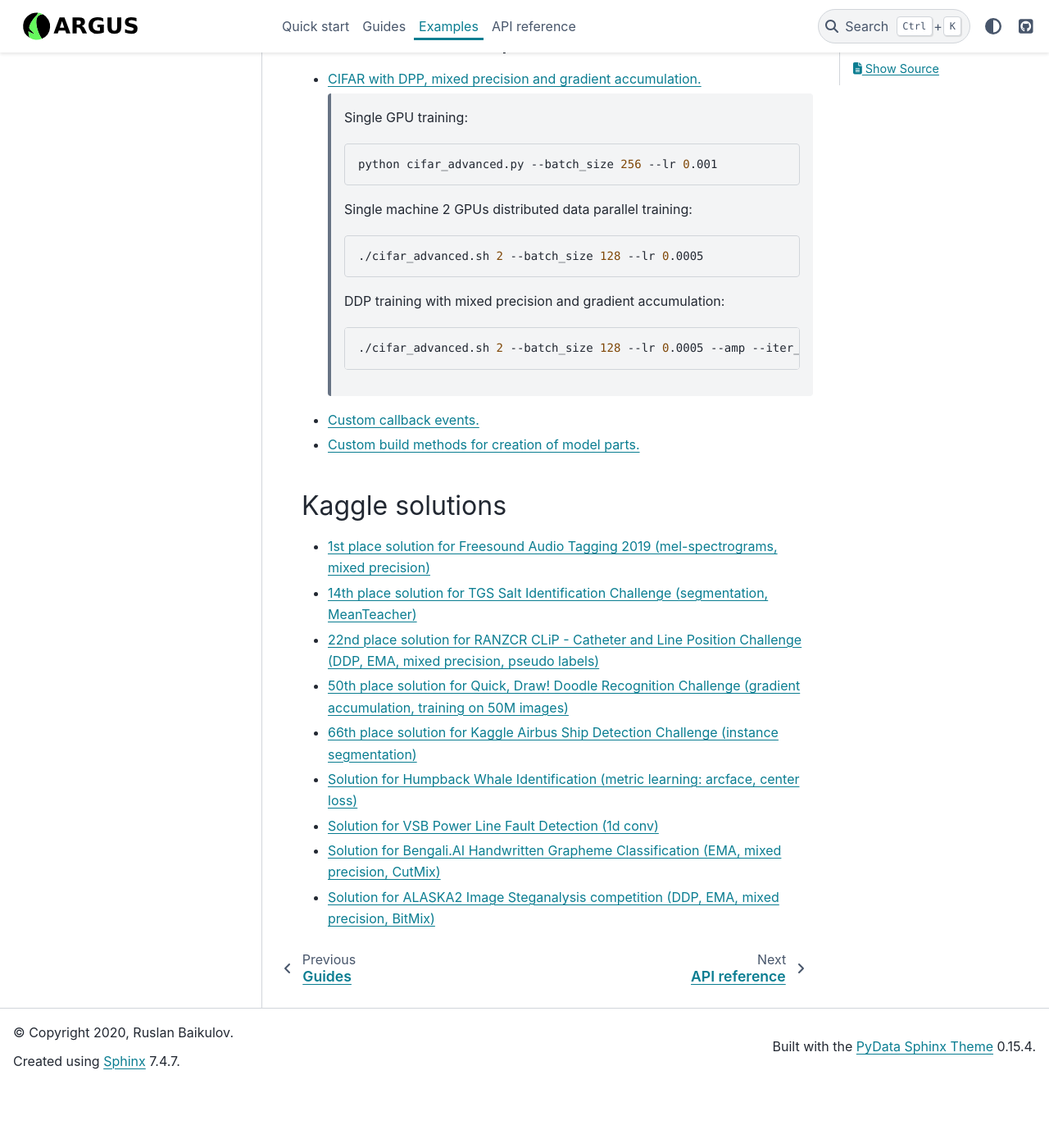
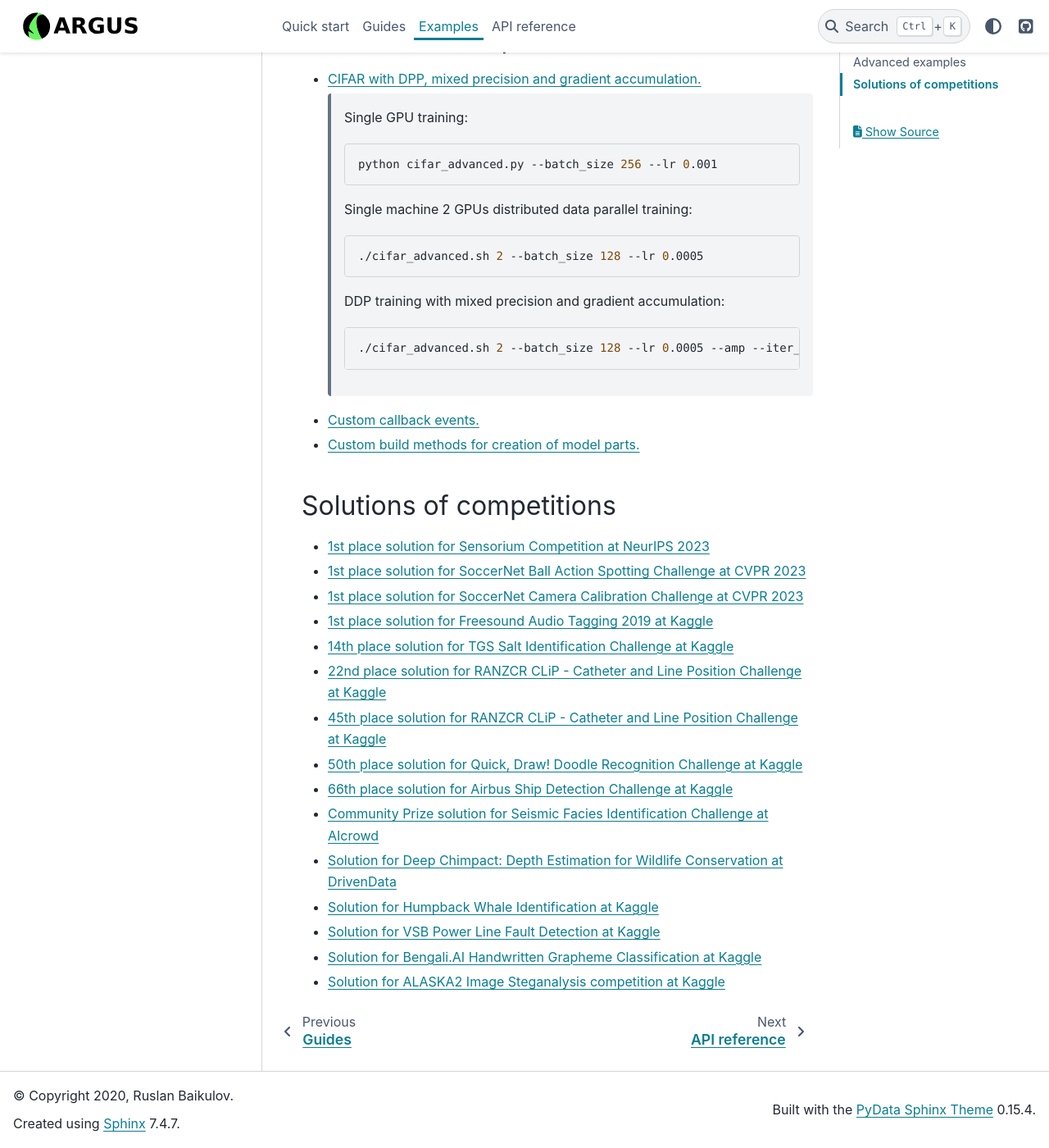
Before and after one commit to lRomul/argus, a Sphinx documentation site: the page built from docs/source/examples.rst, in a window 1280 px wide and 1400 px high, scrolled down 526 px. Shown: the whole window at 82% size. Built offline with Sphinx 7.4.7 and the PyData theme 0.15.4, drawn with Linux system fonts in a browser that asks for light colours; before the commit the page ends 1849 px from its top, so only the background shows below that.

Commit message:
docs: Add new solutions of competitions to examples section

```diff
--- a/docs/source/examples.rst
+++ b/docs/source/examples.rst
@@ -39,15 +39,21 @@ Advanced examples
 * `Custom callback events. <https://github.com/lRomul/argus/blob/master/examples/custom_events.py>`_
 * `Custom build methods for creation of model parts. <https://github.com/lRomul/argus/blob/master/examples/custom_build_methods.py>`_
 
-Kaggle solutions
-----------------
+Solutions of competitions
+-------------------------
 
-* `1st place solution for Freesound Audio Tagging 2019 (mel-spectrograms, mixed precision) <https://github.com/lRomul/argus-freesound>`_
-* `14th place solution for TGS Salt Identification Challenge (segmentation, MeanTeacher) <https://github.com/lRomul/argus-tgs-salt>`_
-* `22nd place solution for RANZCR CLiP - Catheter and Line Position Challenge (DDP, EMA, mixed precision, pseudo labels) <https://github.com/lRomul/ranzcr-clip>`_
-* `50th place solution for Quick, Draw! Doodle Recognition Challenge (gradient accumulation, training on 50M images) <https://github.com/lRomul/argus-quick-draw>`_
-* `66th place solution for Kaggle Airbus Ship Detection Challenge (instance segmentation) <https://github.com/OniroAI/Universal-segmentation-baseline-Kaggle-Airbus-Ship-Detection>`_
-* `Solution for Humpback Whale Identification (metric learning: arcface, center loss) <https://github.com/lRomul/argus-humpback-whale>`_
-* `Solution for VSB Power Line Fault Detection (1d conv) <https://github.com/lRomul/argus-vsb-power>`_
-* `Solution for Bengali.AI Handwritten Grapheme Classification (EMA, mixed precision, CutMix) <https://github.com/lRomul/argus-bengali-ai>`_
-* `Solution for ALASKA2 Image Steganalysis competition (DDP, EMA, mixed precision, BitMix) <https://github.com/lRomul/argus-alaska>`_
+* `1st place solution for Sensorium Competition at NeurIPS 2023 <https://github.com/lRomul/sensorium>`_
+* `1st place solution for SoccerNet Ball Action Spotting Challenge at CVPR 2023 <https://github.com/lRomul/ball-action-spotting>`_
+* `1st place solution for SoccerNet Camera Calibration Challenge at CVPR 2023 <https://github.com/NikolasEnt/soccernet-calibration-sportlight>`_
+* `1st place solution for Freesound Audio Tagging 2019 at Kaggle <https://github.com/lRomul/argus-freesound>`_
+* `14th place solution for TGS Salt Identification Challenge at Kaggle <https://github.com/lRomul/argus-tgs-salt>`_
+* `22nd place solution for RANZCR CLiP - Catheter and Line Position Challenge at Kaggle <https://github.com/lRomul/ranzcr-clip>`_
+* `45th place solution for RANZCR CLiP - Catheter and Line Position Challenge at Kaggle <https://github.com/irrmnv/ranzcr-clip>`_
+* `50th place solution for Quick, Draw! Doodle Recognition Challenge at Kaggle <https://github.com/lRomul/argus-quick-draw>`_
+* `66th place solution for Airbus Ship Detection Challenge at Kaggle <https://github.com/OniroAI/Universal-segmentation-baseline-Kaggle-Airbus-Ship-Detection>`_
+* `Community Prize solution for Seismic Facies Identification Challenge at AIcrowd <https://github.com/irrmnv/seismic-facies-identification>`_
+* `Solution for Deep Chimpact: Depth Estimation for Wildlife Conservation at DrivenData <https://github.com/sankovalev/deep_chimpact.drivendata>`_
+* `Solution for Humpback Whale Identification at Kaggle <https://github.com/lRomul/argus-humpback-whale>`_
+* `Solution for VSB Power Line Fault Detection at Kaggle <https://github.com/lRomul/argus-vsb-power>`_
+* `Solution for Bengali.AI Handwritten Grapheme Classification at Kaggle <https://github.com/lRomul/argus-bengali-ai>`_
+* `Solution for ALASKA2 Image Steganalysis competition at Kaggle <https://github.com/lRomul/argus-alaska>`_
```
